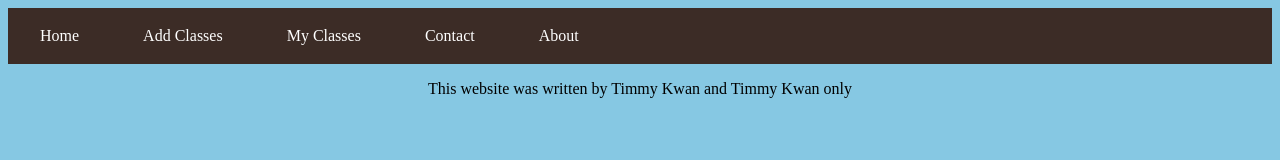
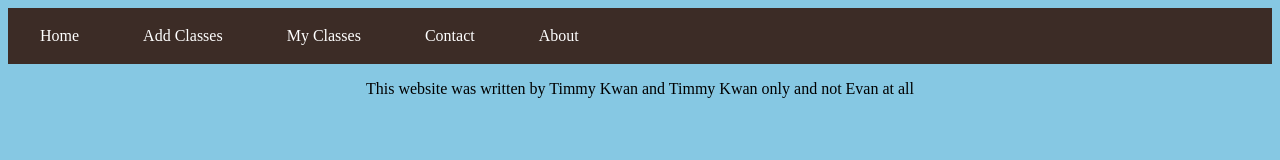
Before and after one commit to YudingM/Crowdsource-HW, a plain HTML site: page about.html in a window 1280 px wide. Drawn offline with nearby package versions, Linux system fonts and the light colour scheme.

Commit message:
and evan

```diff
--- a/about.html
+++ b/about.html
@@ -11,7 +11,7 @@
     <div id="nav-placeholder">
     </div>
 
-    <p>This website was written by Timmy Kwan and Timmy Kwan only</p>
+    <p>This website was written by Timmy Kwan and Timmy Kwan only and not Evan at all</p>
     <script>
     $(function(){
     $("#nav-placeholder").load("nav.html");
```
